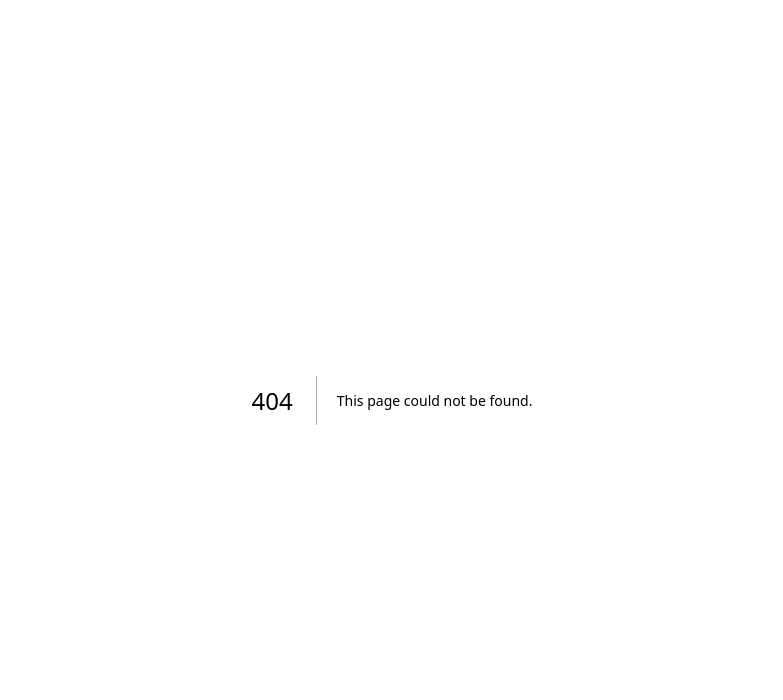
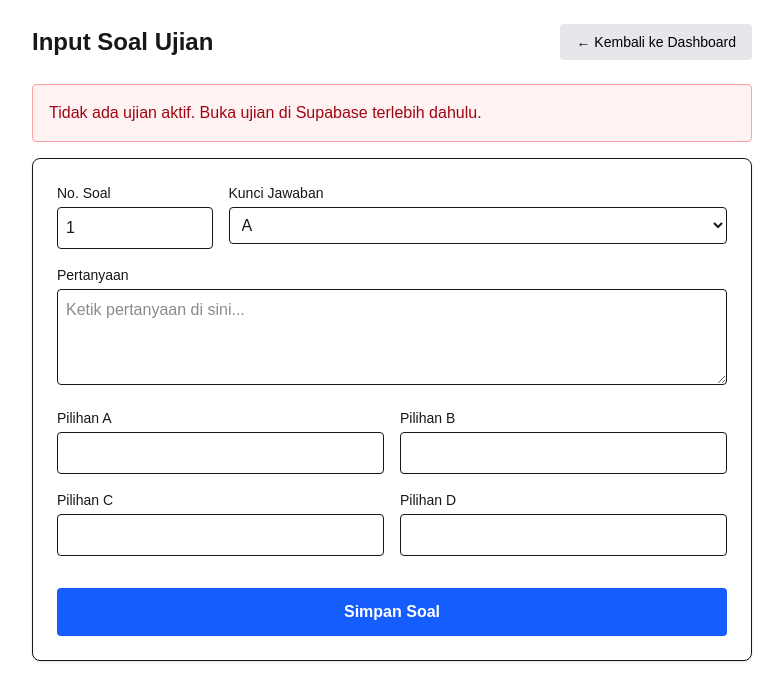
Before and after one commit to admnstrspai-code/tryout-app, a Next.js app: page /dashboard/soal in a window 1280 px wide. Before the commit this address had no page. Shown: the top 700 px of the page, without its empty margins (248-1031 px from the left). Built offline with nearby package versions, Linux system fonts and the light colour scheme; no server answers; the database is empty.

Commit message:
Fitur Input Soal dan Update Dashboard

```diff
--- a/app/dashboard/page.tsx
+++ b/app/dashboard/page.tsx
@@ -49,7 +49,13 @@ export default function Dashboard() {
     <main className="p-6">
       <div className="flex flex-col md:flex-row justify-between items-start md:items-center mb-6 gap-4">
         <h1 className="text-2xl font-bold">Dashboard Pengawas</h1>
-        <div className="flex gap-2">
+        <div className="flex flex-wrap gap-2">
+          <button
+            onClick={() => router.push('/dashboard/soal')}
+            className="bg-purple-600 hover:bg-purple-700 text-white px-4 py-2 rounded shadow text-sm font-medium"
+          >
+            📝 Input Soal
+          </button>
           <button
             onClick={() => router.push('/dashboard/siswa')}
             className="bg-green-600 hover:bg-green-700 text-white px-4 py-2 rounded shadow text-sm font-medium"
--- /dev/null
+++ b/app/dashboard/soal/page.tsx
@@ -0,0 +1,157 @@
+'use client'
+export const dynamic = 'force-dynamic'
+
+import { useState, useEffect } from 'react'
+import { supabase } from '@/lib/supabase'
+import { useRouter } from 'next/navigation'
+
+export default function InputSoal() {
+  const router = useRouter()
+  const [examId, setExamId] = useState<string>('')
+  const [loading, setLoading] = useState(false)
+  const [msg, setMsg] = useState('')
+
+  // State untuk form soal
+  const [number, setNumber] = useState(1)
+  const [question, setQuestion] = useState('')
+  const [optionA, setOptionA] = useState('')
+  const [optionB, setOptionB] = useState('')
+  const [optionC, setOptionC] = useState('')
+  const [optionD, setOptionD] = useState('')
+  const [correctOption, setCorrectOption] = useState('A')
+
+  // Ambil ID Ujian yang sedang aktif
+  useEffect(() => {
+    const fetchExam = async () => {
+      const { data } = await supabase.from('exams').select('id').eq('is_open', true).limit(1).single()
+      if (data) {
+        setExamId(data.id)
+        // Cari nomor soal terakhir untuk otomatis menaikkan nomor
+        const { data: qs } = await supabase.from('questions').select('number').eq('exam_id', data.id).order('number', { ascending: false }).limit(1)
+        if (qs && qs.length > 0) setNumber(qs[0].number + 1)
+      } else {
+        setMsg('Tidak ada ujian aktif. Buka ujian di Supabase terlebih dahulu.')
+      }
+    }
+    fetchExam()
+  }, [])
+
+  const handleSave = async (e: any) => {
+    e.preventDefault()
+    if (!examId) return alert('Ujian tidak ditemukan')
+    setLoading(true)
+    setMsg('')
+
+    const { error } = await supabase.from('questions').insert({
+      exam_id: examId,
+      number: number,
+      question: question,
+      option_a: optionA,
+      option_b: optionB,
+      option_c: optionC,
+      option_d: optionD,
+      correct_option: correctOption
+    })
+
+    if (error) {
+      setMsg(`Gagal menyimpan: ${error.message}`)
+    } else {
+      setMsg('Soal berhasil disimpan!')
+      // Kosongkan form dan naikkan nomor otomatis
+      setQuestion('')
+      setOptionA('')
+      setOptionB('')
+      setOptionC('')
+      setOptionD('')
+      setCorrectOption('A')
+      setNumber(prev => prev + 1)
+    }
+    setLoading(false)
+  }
+
+  return (
+    <main className="p-6 max-w-3xl mx-auto">
+      <div className="flex justify-between items-center mb-6">
+        <h1 className="text-2xl font-bold">Input Soal Ujian</h1>
+        <button
+          onClick={() => router.push('/dashboard')}
+          className="bg-gray-200 hover:bg-gray-300 text-black px-4 py-2 rounded text-sm font-medium"
+        >
+          ← Kembali ke Dashboard
+        </button>
+      </div>
+
+      {msg && (
+        <div className={`p-4 mb-4 rounded border ${msg.includes('berhasil') ? 'bg-green-50 border-green-300 text-green-800' : 'bg-red-50 border-red-300 text-red-800'}`}>
+          {msg}
+        </div>
+      )}
+
+      <form onSubmit={handleSave} className="bg-white p-6 rounded-lg shadow-sm border space-y-4">
+        <div className="grid grid-cols-4 gap-4">
+          <div className="col-span-1">
+            <label className="block text-sm font-medium mb-1">No. Soal</label>
+            <input
+              type="number"
+              className="w-full border p-2 rounded"
+              value={number}
+              onChange={e => setNumber(parseInt(e.target.value))}
+              required
+            />
+          </div>
+          <div className="col-span-3">
+            <label className="block text-sm font-medium mb-1">Kunci Jawaban</label>
+            <select
+              className="w-full border p-2 rounded"
+              value={correctOption}
+              onChange={e => setCorrectOption(e.target.value)}
+            >
+              <option value="A">A</option>
+              <option value="B">B</option>
+              <option value="C">C</option>
+              <option value="D">D</option>
+            </select>
+          </div>
+        </div>
+
+        <div>
+          <label className="block text-sm font-medium mb-1">Pertanyaan</label>
+          <textarea
+            className="w-full border p-2 rounded h-24"
+            placeholder="Ketik pertanyaan di sini..."
+            value={question}
+            onChange={e => setQuestion(e.target.value)}
+            required
+          />
+        </div>
+
+        <div className="grid grid-cols-2 gap-4">
+          <div>
+            <label className="block text-sm font-medium mb-1">Pilihan A</label>
+            <input className="w-full border p-2 rounded" value={optionA} onChange={e => setOptionA(e.target.value)} required />
+          </div>
+          <div>
+            <label className="block text-sm font-medium mb-1">Pilihan B</label>
+            <input className="w-full border p-2 rounded" value={optionB} onChange={e => setOptionB(e.target.value)} required />
+          </div>
+          <div>
+            <label className="block text-sm font-medium mb-1">Pilihan C</label>
+            <input className="w-full border p-2 rounded" value={optionC} onChange={e => setOptionC(e.target.value)} required />
+          </div>
+          <div>
+            <label className="block text-sm font-medium mb-1">Pilihan D</label>
+            <input className="w-full border p-2 rounded" value={optionD} onChange={e => setOptionD(e.target.value)} required />
+          </div>
+        </div>
+
+        <button
+          type="submit"
+          disabled={loading}
+          className="w-full bg-blue-600 hover:bg-blue-700 text-white font-bold py-3 rounded mt-4 disabled:opacity-50"
+        >
+          {loading ? 'Menyimpan...' : 'Simpan Soal'}
+        </button>
+      </form>
+    </main>
+  )
+}
```
